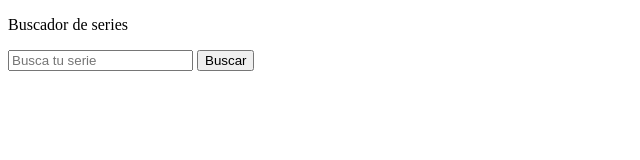
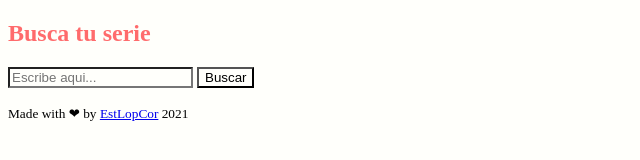
Before and after one commit to Adalab/modulo-2-evaluacion-final-EstLopCor, a plain HTML site: page index.html in a window 1280 px wide. Both pictures are taken after a click on the button "Buscar". Shown: the whole page, without its empty margins (0-640 px from the left). Drawn offline with Linux system fonts and the light colour scheme; no server answers.

Commit message:
add basic structure

```diff
--- a/index.html
+++ b/index.html
@@ -1,19 +1,35 @@
 <!DOCTYPE html>
-<html lang="en">
+<html lang="es">
 
 <head>
     <meta charset="UTF-8">
     <meta http-equiv="X-UA-Compatible" content="IE=edge">
     <meta name="viewport" content="width=device-width, initial-scale=1.0">
-    <link rel="stylesheet" href="./main.css">
+    <link rel="stylesheet" href="./styles/main.css">
     <title>Buscador de series</title>
 </head>
 
 <body>
-    <p>Buscador de series</p>
-    <input class="js-imput" placeholder="Busca tu serie">
-    <button class="js-button">Buscar</button>
-    <script type="text/javascript" src="./main.js"></script>
+    <header></header>
+    <main class="page__main">
+
+        <h2 class="title">Busca tu serie</h2>
+
+        <input id="search" type="text" placeholder="Escribe aqui..." class="js-input" required>
+
+        <button class="js-button">Buscar</button>
+        <ul class="js-result"></ul>
+
+    </main>
+
+    <footer class="page__footer">
+        <small>
+            Made with ❤ by
+            <a href="https://github.com/EstLopCor" title="Visita mi GitHub" target="_blank">EstLopCor</a>
+            2021
+        </small>
+    </footer>
+    <script type="text/javascript" src="./js/main.js"></script>
 </body>
 
 </html>
--- /dev/null
+++ b/js/main.js
@@ -0,0 +1,28 @@
+'use strict';
+
+const input = document.querySelector ('.js-input');
+const button = document.querySelector ('.js-button');
+const result = document.querySelector ('.js-result');
+
+//SEND DATA TO API
+function handleSeries() {
+    fetch(`//api.tvmaze.com/search/shows?q=${input.value}`)
+      .then(response => response.json())
+      .then(data => {
+        result.innerHTML = '';
+for( let i=0; i<data.length; i++) {
+    result.innerHTML += `<li> <h2>${data[i].show.name}</h2><img src="existImg(${data[i].show.image})" alt = "Foto"/> </li>`}
+      });
+  }
+
+
+  // CHECK IMAGE FROM API:
+function existImg(photo) {
+    if (photo !== null && photo.medium !== null) {
+      return photo.medium;
+    } else {
+      return '//via.placeholder.com/210x295/de4242/FFC145/?text=SERIE';
+    }
+  }
+
+button.addEventListener("click", handleSeries);
--- a/main.js
+++ /dev/null
@@ -1 +0,0 @@
-'use strict';
--- /dev/null
+++ b/styles/main.css
@@ -0,0 +1,7 @@
+* {
+  box-sizing: border-box;
+  background-color: #fffffb;
+}
+.title {
+  color: #ff6b6c;
+}
```
Also changed, not shown: main.css (deleted).
